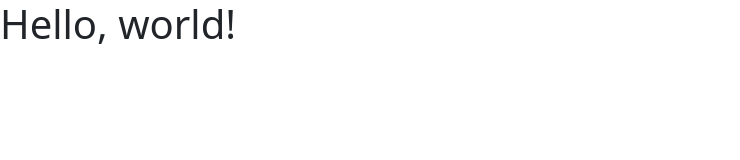
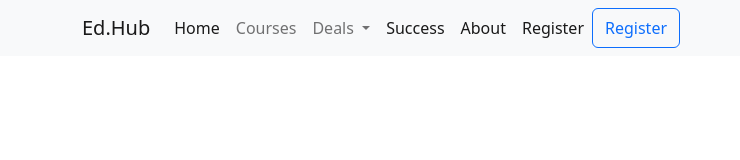
Before and after one commit to Saafin/assignment-3, a plain HTML site: page index.html in a window 1280 px wide. Shown: the whole page, without its empty margins (0-740 px from the left). Drawn offline with nearby package versions, Linux system fonts and the light colour scheme.

Commit message:
nav bar done

```diff
--- a/index.html
+++ b/index.html
@@ -3,7 +3,7 @@
   <head>
     <meta charset="utf-8" />
     <meta name="viewport" content="width=device-width, initial-scale=1" />
-    <title>Bootstrap demo</title>
+    <title>Ed.Hub</title>
     <link
       href="https://cdn.jsdelivr.net/npm/bootstrap@5.2.0/dist/css/bootstrap.min.css"
       rel="stylesheet"
@@ -12,11 +12,71 @@
     />
   </head>
   <body>
-    <h1>Hello, world!</h1>
     <script
       src="https://cdn.jsdelivr.net/npm/bootstrap@5.2.0/dist/js/bootstrap.bundle.min.js"
       integrity="sha384-A3rJD856KowSb7dwlZdYEkO39Gagi7vIsF0jrRAoQmDKKtQBHUuLZ9AsSv4jD4Xa"
       crossorigin="anonymous"
     ></script>
   </body>
+  <nav class="navbar navbar-expand-lg bg-light">
+    <div class="container">
+      <a class="navbar-brand" href="#">Ed.Hub</a>
+      <button
+        class="navbar-toggler"
+        type="button"
+        data-bs-toggle="collapse"
+        data-bs-target="#navbarSupportedContent"
+        aria-controls="navbarSupportedContent"
+        aria-expanded="false"
+        aria-label="Toggle navigation"
+      >
+        <span class="navbar-toggler-icon"></span>
+      </button>
+      <div class="collapse navbar-collapse" id="navbarSupportedContent">
+        <ul class="navbar-nav me-auto mb-2 mb-lg-0">
+          <li class="nav-item">
+            <a class="nav-link active" aria-current="page" href="#">Home</a>
+          </li>
+          <li class="nav-item">
+            <a class="nav-link" href="#">Courses</a>
+          </li>
+          <li class="nav-item dropdown">
+            <a
+              class="nav-link dropdown-toggle"
+              href="#"
+              role="button"
+              data-bs-toggle="dropdown"
+              aria-expanded="false"
+            >
+              Deals
+            </a>
+            <ul class="dropdown-menu">
+              <li><a class="dropdown-item" href="#">Web Technologies</a></li>
+              <li><a class="dropdown-item" href="#">Software Engineering</a></li>
+              <li><hr class="dropdown-divider" /></li>
+              <li><a class="dropdown-item" href="#">Computer Graphics</a></li>
+            </ul>
+          </li>
+          <li class="nav-item">
+            <a class="nav-link active" aria-current="page" href="#">Success</a>
+          </li><li class="nav-item">
+            <a class="nav-link active" aria-current="page" href="#">About</a>
+          </li><li class="nav-item d-flex">
+            <a class="nav-link active" aria-current="page" href="#">Register</a>
+            <button type="button" class="
+            justify-content-end
+            justify-content-sm-end
+            justify-content-md-end
+            justify-content-lg-end
+            justify-content-xl-end
+            btn btn-outline-primary">Register</button>
+          </li>
+        </ul>
+
+
+
+        </form>
+      </div>
+    </div>
+  </nav>
 </html>
```
